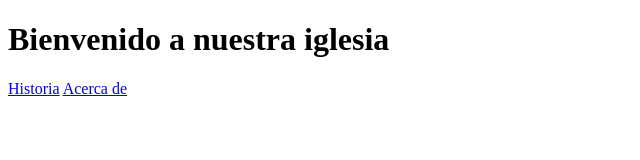
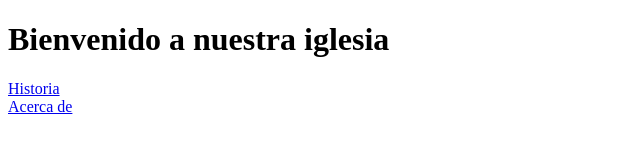
Before and after one commit to AlexHugo10/iglesia2020, a plain HTML site: page index.html in a window 1280 px wide. Shown: the whole page, without its empty margins (0-640 px from the left). Drawn offline with Linux system fonts and the light colour scheme.

Commit message:
se agrego contenido a acercade.html historia.html index.html

```diff
--- a/index.html
+++ b/index.html
@@ -6,7 +6,7 @@
 <body>
 <h1>Bienvenido a nuestra iglesia </h1>
 <p>
-	<a href="contenido/historia.html">Historia</a>
+	<a href="contenido/historia.html">Historia</a><br>
 	<a href="contenido/acercade.html"> Acerca de</a>
 </p>
 </body>
```
